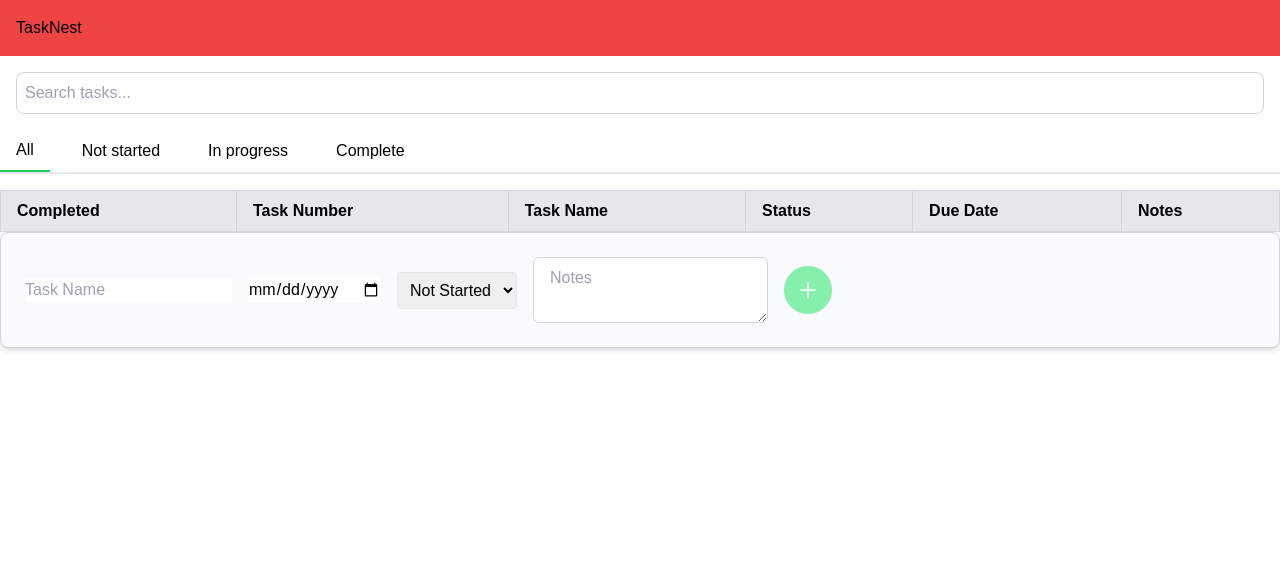
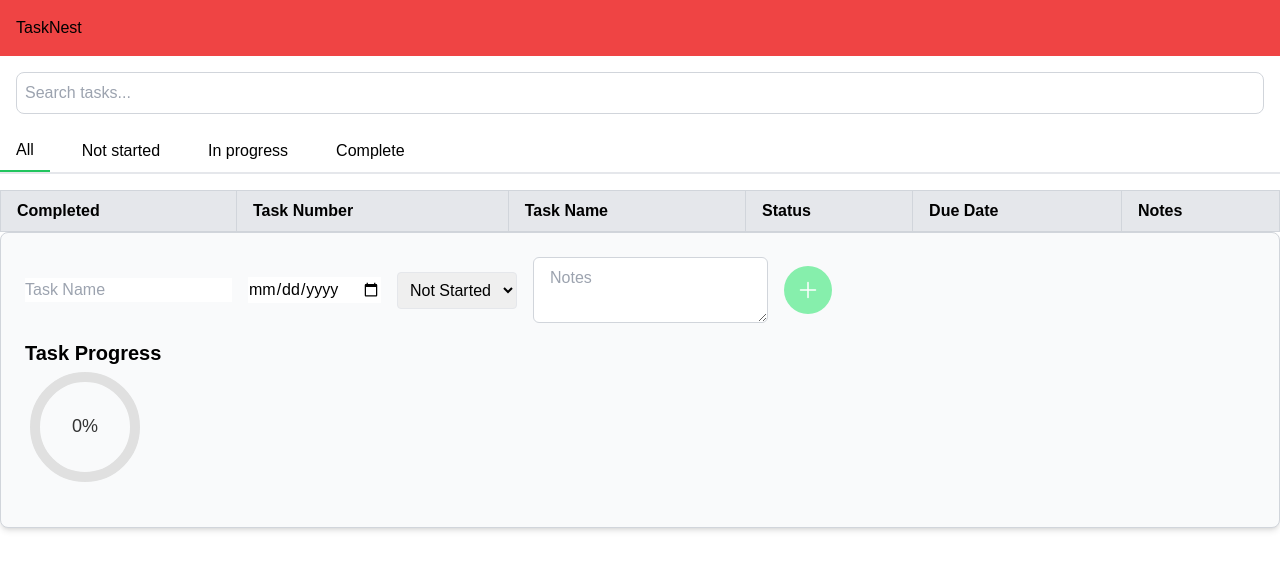
Before and after one commit to g33ya/task-dashboard, a Next.js app: page / in a window 1280 px wide. Shown: the top 570 px of the page. Built offline with nearby package versions, Linux system fonts and the light colour scheme.

Commit message:
Progress wheel setup

```diff
--- /dev/null
+++ b/app/components/progresswheel.js
@@ -0,0 +1,47 @@
+import React from 'react';
+export function ProgressWheel({ progress }) {
+
+    const radius = 50;
+    const strokeWidth = 10;
+    const circumference = 2 * Math.PI * radius;
+    const offset = circumference - (progress / 100) * circumference;
+
+    return (
+        <svg
+            width="120"
+            height="120"
+            className="transform rotate-90"
+        >
+            <circle
+                cx="60"
+                cy="60"
+                r={radius}
+                stroke="#e0e0e0"
+                strokeWidth={strokeWidth}
+                fill="none"
+            />
+            <circle
+                cx="60"
+                cy="60"
+                r={radius}
+                stroke="#4caf50"
+                strokeWidth={strokeWidth}
+                fill="none"
+                strokeDasharray={circumference}
+                strokeDashoffset={offset}
+                style={{ transition: 'stroke-dashoffset 0.5s ease' }}
+            />
+            <text
+                x="50%"
+                y="50%"
+                textAnchor="middle"
+                dy="0.3em"
+                fontSize="18"
+                fill="#333"
+                transform="rotate(-90 60 60)"
+            >
+                {Math.round(progress)}%
+            </text>
+        </svg>
+    );
+};
--- a/app/components/table.js
+++ b/app/components/table.js
@@ -2,7 +2,7 @@
 import { useState } from 'react';
 import { TableRow } from './tablerow.js';
 import { SearchBar } from './searchbar.js';
-
+import { ProgressWheel } from './progresswheel.js'
 import { PlusIcon , CheckIcon} from '@heroicons/react/24/solid'; // For solid icons
 
 export function TaskTable( { searchTerm }) {
@@ -69,6 +69,10 @@ export function TaskTable( { searchTerm }) {
 
         return matchesSearchTerm && matchesTab;
     });
+
+    const completedTasks = tasks.filter((task) => task.status === 'complete').length;
+    const totalTasks = tasks.length;
+    const progress = totalTasks > 0 ? (completedTasks / totalTasks) * 100 : 0;
 
     return (
         <div>
@@ -146,6 +150,10 @@ export function TaskTable( { searchTerm }) {
                         </button>
                     </div>
                 </form>
+                <div className="my-4">
+                <h3 className="text-xl font-bold">Task Progress</h3>
+                <ProgressWheel progress={progress} />
+            </div>
             </div>
         </div>
     );
```
